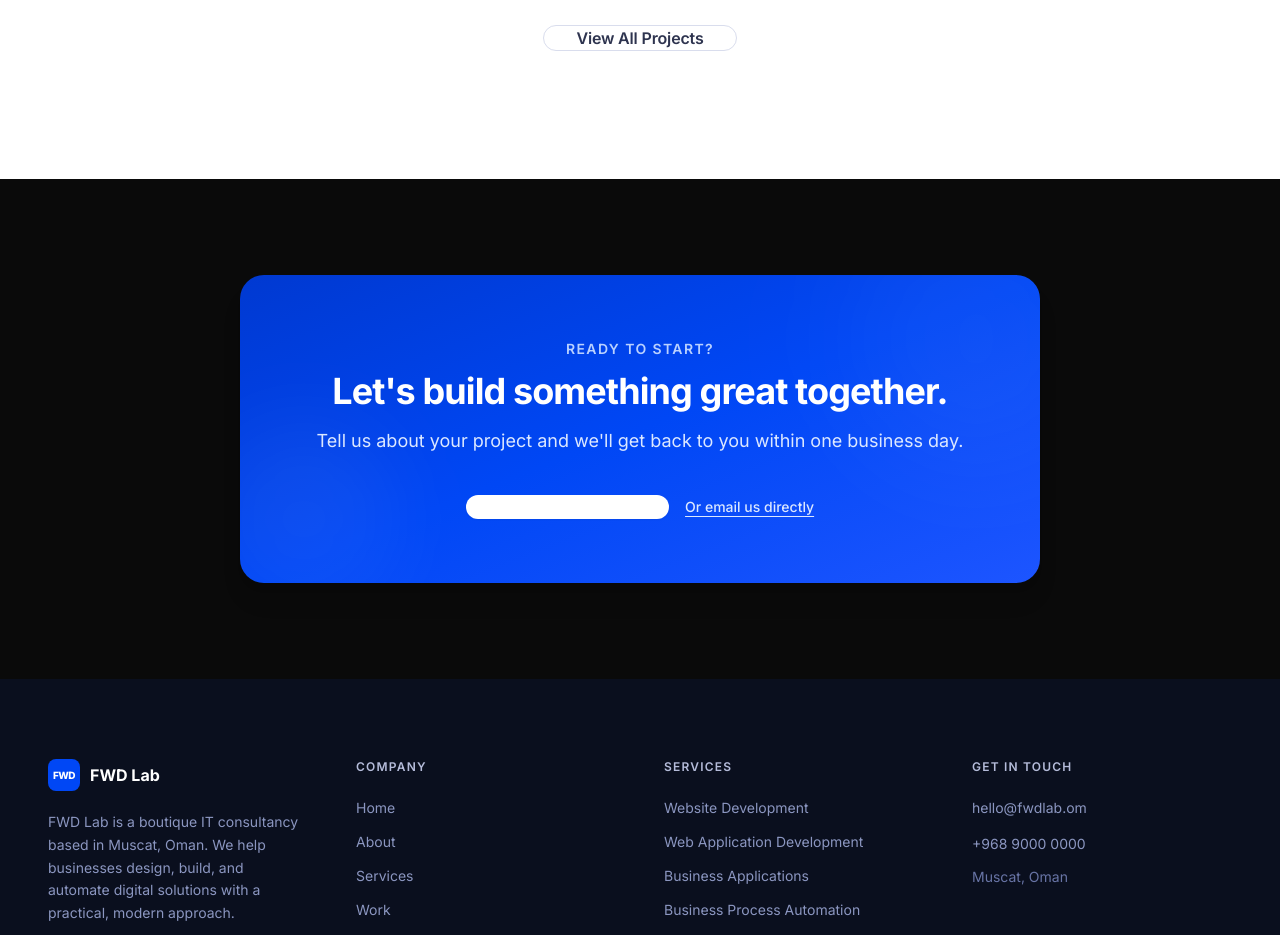
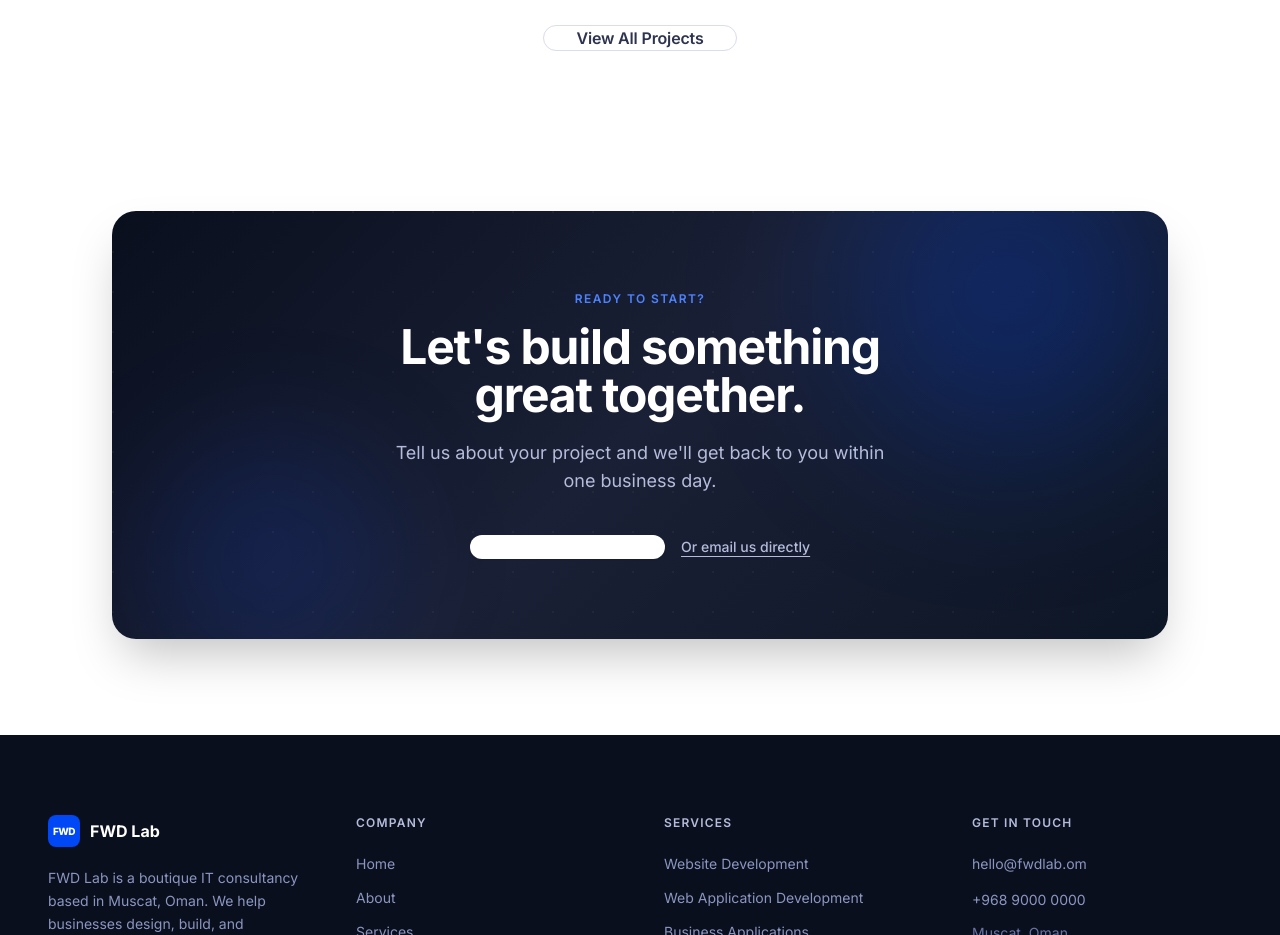
Before and after one commit to fatma-arch-lab/fwd-lab, a Next.js app: page / in a window 1280 px wide. Shown: the part 4900-5835 px from the top of the page. Built offline with nearby package versions, Linux system fonts and the light colour scheme.

Commit message:
design: src/components/sections/CTA.tsx

```diff
--- a/src/components/sections/CTA.tsx
+++ b/src/components/sections/CTA.tsx
@@ -4,37 +4,40 @@ import { Container } from "@/components/layout/Container";
 
 export function CTA() {
   return (
-    <div className="bg-neutral-950 py-24">
-      <Container size="md">
-        <div className="relative overflow-hidden rounded-3xl bg-gradient-to-br from-brand-700 via-brand-600 to-brand-500 px-8 py-16 text-center shadow-xl md:px-16">
-          {/* Decorative blobs */}
-          <div aria-hidden className="pointer-events-none absolute -top-16 -right-16 h-64 w-64 rounded-full bg-white/5 blur-3xl" />
-          <div aria-hidden className="pointer-events-none absolute -bottom-8 -left-8 h-48 w-48 rounded-full bg-white/5 blur-2xl" />
+    <div className="bg-white py-8 pb-24">
+      <Container size="lg">
+        <div className="relative overflow-hidden rounded-3xl bg-hero-gradient px-8 py-20 shadow-2xl md:px-16">
+          {/* Grid pattern */}
+          <div
+            aria-hidden="true"
+            className="pointer-events-none absolute inset-0"
+            style={{
+              backgroundImage: "radial-gradient(circle at 1px 1px, rgba(255,255,255,0.04) 1px, transparent 0)",
+              backgroundSize: "40px 40px",
+            }}
+          />
+          {/* Glow */}
+          <div aria-hidden="true" className="pointer-events-none absolute -top-20 right-0 h-80 w-80 rounded-full bg-brand-600/25 blur-[80px]" />
+          <div aria-hidden="true" className="pointer-events-none absolute -bottom-10 left-10 h-60 w-60 rounded-full bg-brand-500/15 blur-[60px]" />
 
-          <div className="relative">
-            <p className="mb-3 text-sm font-semibold uppercase tracking-widest text-brand-200">
-              Ready to start?
-            </p>
-            <h2 className="mb-4 text-3xl font-bold text-white md:text-4xl">
-              Let&apos;s build something great together.
+          <div className="relative text-center">
+            <span className="eyebrow mb-4 block text-brand-400">Ready to start?</span>
+            <h2 className="mb-5 text-3xl font-bold text-white md:text-4xl lg:text-5xl">
+              Let&apos;s build something<br className="hidden sm:block" /> great together.
             </h2>
-            <p className="mb-10 text-base leading-relaxed text-brand-100 md:text-lg">
+            <p className="mx-auto mb-10 max-w-lg text-base leading-relaxed text-ink-300 md:text-lg">
               Tell us about your project and we&apos;ll get back to you within one business day.
             </p>
             <div className="flex flex-col items-center gap-4 sm:flex-row sm:justify-center">
-              <Button
-                href="/contact"
-                size="lg"
-                className="bg-white text-brand-700 hover:bg-brand-50 hover:text-brand-800 shadow-md"
-              >
+              <Button href="/contact" size="lg" className="bg-white text-brand-700 hover:bg-brand-50 shadow-lg">
                 Start a Project
-                <svg className="ml-2 h-4 w-4" fill="none" stroke="currentColor" strokeWidth="2" viewBox="0 0 24 24">
+                <svg className="h-4 w-4" fill="none" stroke="currentColor" strokeWidth="2" viewBox="0 0 24 24" aria-hidden="true">
                   <path strokeLinecap="round" strokeLinejoin="round" d="M17 8l4 4m0 0l-4 4m4-4H3" />
                 </svg>
               </Button>
               <a
                 href={`mailto:${siteConfig.contact.email}`}
-                className="text-sm font-medium text-brand-100 hover:text-white underline underline-offset-4 transition-colors"
+                className="text-sm font-medium text-ink-300 hover:text-white underline underline-offset-4 transition-colors"
               >
                 Or email us directly
               </a>
```
